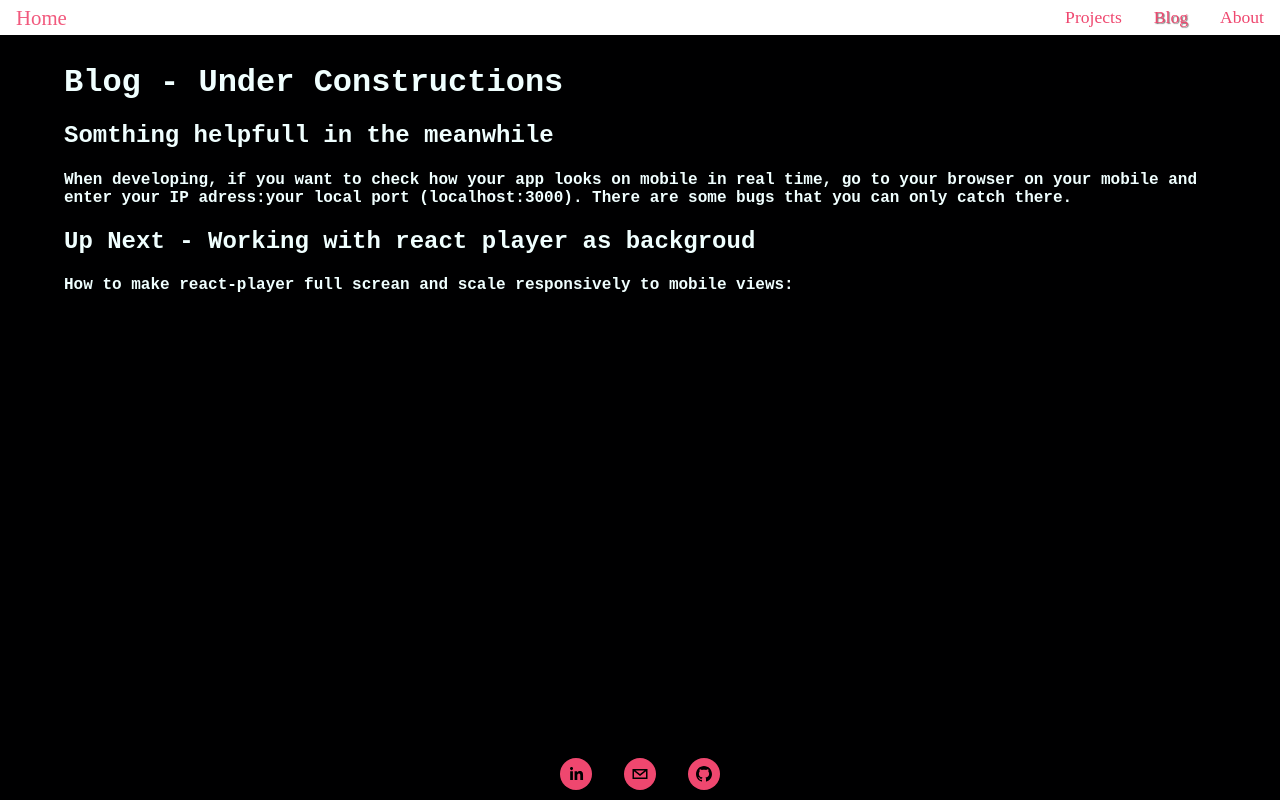
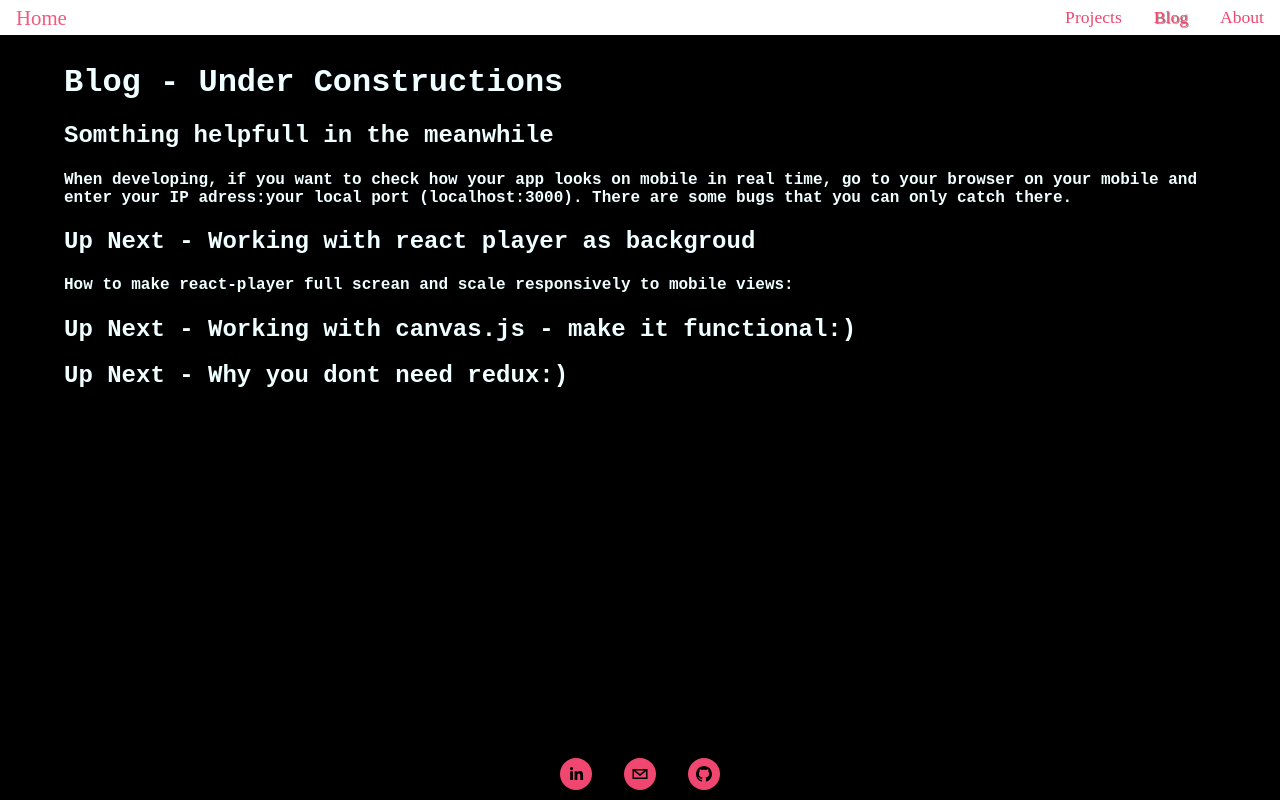
Before and after one commit to amabelleS/my-protfolio, a React (Create React App) app: page /blog in a window 1280 px wide. Built offline with nearby package versions, Linux system fonts and the light colour scheme.

Commit message:
mata name change

```diff
--- a/public/index.html
+++ b/public/index.html
@@ -51,7 +51,7 @@
 
     <meta name="viewport" content="width=device-width, initial-scale=1" />
     <meta name="theme-color" content="#000000" />
-    <meta name="description" content="Amabelle's Protfolio. A react.js app" />
+    <meta name="description" content="Amabelle's Protfolio. A Web Developer" />
 
     <link rel="preconnect" href="https://fonts.gstatic.com" />
     <link
--- a/src/pages/Blog.js
+++ b/src/pages/Blog.js
@@ -19,6 +19,8 @@ const Blog = () => {
         How to make react-player full screan and scale responsively to mobile
         views:
       </h4>
+      <h2>Up Next - Working with canvas.js - make it functional:)</h2>
+      <h2>Up Next - Why you dont need redux:)</h2>
     </div>
   );
 };
```
